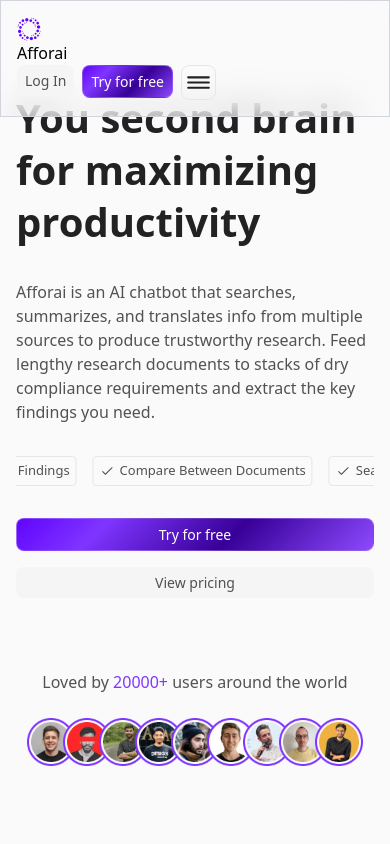
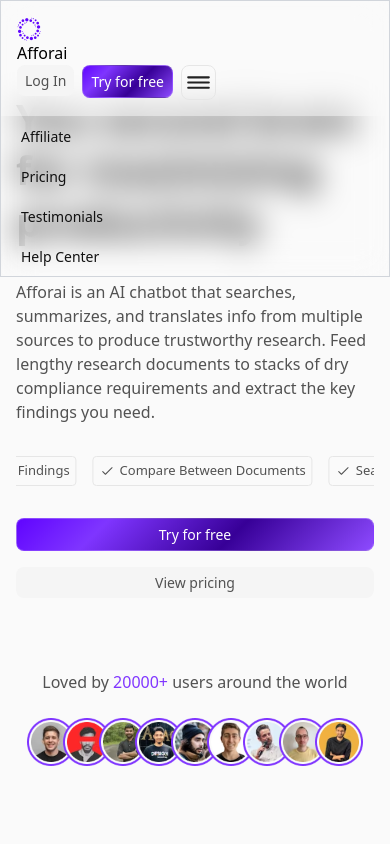
Before and after one commit to atttaskalyar/afforai-homepage, a React (Vite) app in the folder Afforai/: page / in a window 390 px wide. Both pictures are taken after a click on the element 198 px from the left and 82 px from the top of the page. Shown: the top 844 px of the page. Built offline with nearby package versions, Linux system fonts and the light colour scheme.

Commit message:
fixed navbar

```diff
--- a/Afforai/src/components/UseCaseComponents/Navbar/index.jsx
+++ b/Afforai/src/components/UseCaseComponents/Navbar/index.jsx
@@ -3,8 +3,10 @@ import SecondaryButton from "../../BaseComponents/Buttons/SecondaryButton";
 import Image from "../../BaseComponents/Images/Image";
 import styles from "./style.module.css";
 import { Links } from "./constants";
+import { useState } from "react";
 
 const Navbar = () => {
+  const [isOpen, setIsOpen] = useState(false);
   return (
     <>
       <div>
@@ -35,7 +37,10 @@ const Navbar = () => {
               <div className={styles.navbarButtonsContainer}>
                 <SecondaryButton text={"Log In"} />
                 <PrimaryButton text={"Try for free"} />
-                <div className={styles.navigationToggler}>
+                <div
+                  className={styles.navigationToggler}
+                  onClick={() => setIsOpen(!isOpen)}
+                >
                   <svg
                     stroke="currentColor"
                     fill="currentColor"
@@ -58,6 +63,30 @@ const Navbar = () => {
               </div>
             </div>
           </div>
+          <div
+            className="mobile"
+            style={{
+              display: isOpen ? "flex" : "none",
+              flexDirection: "column",
+
+              paddingLeft: "0.75rem",
+            }}
+          >
+            {Links.map((link, index) => {
+              return (
+                <a
+                  key={index}
+                  style={{
+                    marginLeft: "0.5rem",
+                    paddingTop: "0.5rem",
+                    paddingBottom: "0.5rem",
+                  }}
+                >
+                  <span className={styles.navbarLinkMobile}>{link}</span>
+                </a>
+              );
+            })}
+          </div>
         </nav>
         <div className={styles.navbarSpacer}></div>
       </div>
--- a/Afforai/src/components/UseCaseComponents/Navbar/style.module.css
+++ b/Afforai/src/components/UseCaseComponents/Navbar/style.module.css
@@ -15,6 +15,8 @@
     position: fixed;
     z-index: 10;
     width: 100%;
+    border: 1px solid rgb(209, 213, 219);
+    backdrop-filter: blur(16px);
 }
 
 .navbarLinksContainer{
@@ -30,6 +32,13 @@
 
 .navbarLink{
     padding: 8px;
+}
+
+.navbarLinkMobile{
+    color: rgb(17, 17, 17);
+    font-style: normal;
+    font-weight: 500;
+    font-size: 14px;
 }
 
 .navigationToggler{
@@ -51,16 +60,18 @@
     padding-right: 1rem; /* Equivalent to px-6 in Tailwind */
     padding-top: 1rem; /* Equivalent to py-2 in Tailwind */
     padding-bottom: 1rem; /* Equivalent to py-2 in Tailwind */
-    border: 1px solid rgb(209, 213, 219); /* Equivalent to border in Tailwind */
+    border: none; /* Equivalent to border in Tailwind */
     border-radius: 0; /* Equivalent to rounded-none in Tailwind */
     margin: auto;
-    backdrop-filter: blur(16px);
+
     background: rgba(250, 250, 250, 0.5);
 }
 
 @media(min-width:786px){
     .navbarContainer{
         padding: 1.5rem 3rem;
+        border: none;
+        backdrop-filter: none;
 
     }
 
@@ -71,9 +82,12 @@
         padding-top: 0.5rem; /* Equivalent to py-2 in Tailwind */
         padding-bottom: 0.5rem; /* Equivalent to py-2 in Tailwind */
         max-width: 1264px;
+        border: 1px solid rgb(209, 213, 219);
+        backdrop-filter: blur(16px);
     }
     .navbarLinksContainer{
         display: flex;
+
     }
     .navigationToggler{
         display: none;
```
